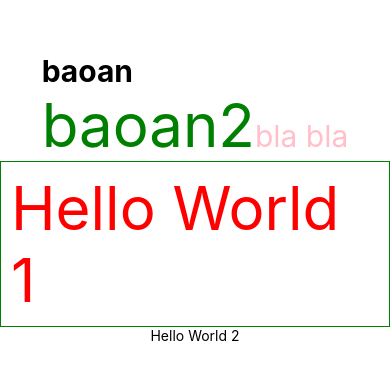
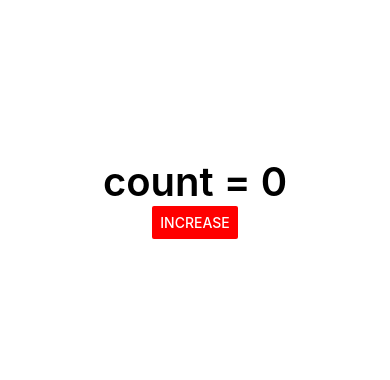
Before and after one commit to BaoAnNguyen1903/TodoApp-React-Native, a React Native app: screen / in a window 390 px wide. Shown: the part 224-604 px from the top of the page. Built offline with nearby package versions, Linux system fonts and the light colour scheme.

Commit message:
useState

```diff
--- a/App.tsx
+++ b/App.tsx
@@ -1,18 +1,19 @@
-import { StyleSheet, Text, View } from "react-native";
+import { useState } from "react";
+import { Button, StyleSheet, Text, View } from "react-native";
 
 export default function App() {
-  //jsx
+  const [count, setCount] = useState<number>(0);
+
   return (
     <View style={styles.container}>
+      <Text style={{ fontSize: 40, fontWeight: "600" }}>count = {count}</Text>
       <View>
-        <Text style={styles.header}>baoan</Text>
-        <Text style={styles.parent}>
-          baoan2
-          <Text style={styles.child}>bla bla</Text>
-        </Text>
+        <Button
+          color={"red"}
+          title="Increase"
+          onPress={() => setCount(count + 1)}
+        />
       </View>
-      <Text style={styles.hello1}>Hello World 1</Text>
-      <Text>Hello World 2</Text>
     </View>
   );
 }
@@ -23,24 +24,5 @@
     flex: 1,
     alignItems: "center",
     justifyContent: "center"
-  },
-  hello1: {
-    color: "red",
-    fontSize: 60,
-    borderColor: "green",
-    borderWidth: 1,
-    padding: 10
-  },
-  header: {
-    fontSize: 30,
-    fontWeight: "bold"
-  },
-  parent: {
-    fontSize: 60,
-    color: "green"
-  },
-  child: {
-    fontSize: 30,
-    color: "pink"
   }
 });
```
